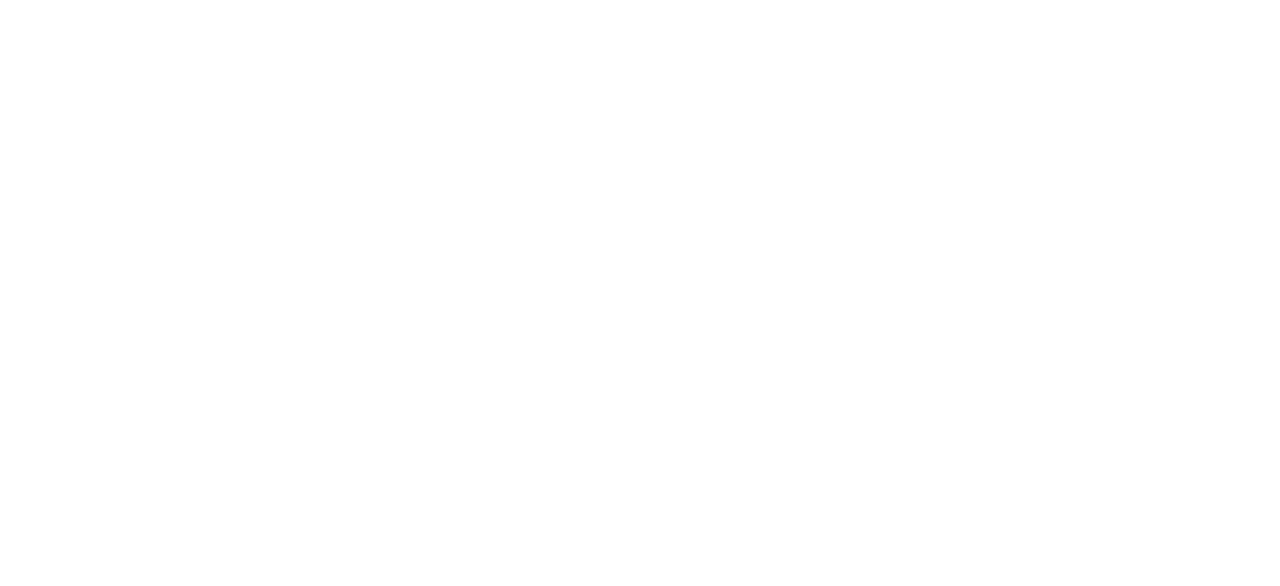
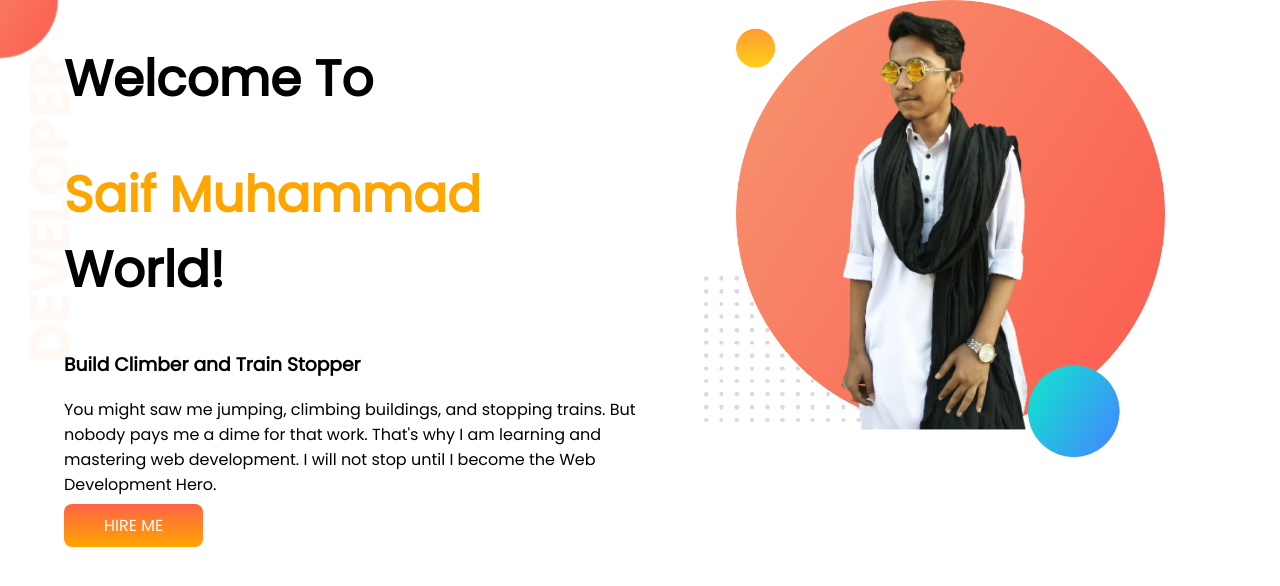
Before and after one commit to Sabbir098/Personal-Portfolio, a plain HTML site: page index.html in a window 1280 px wide. Drawn offline with Linux system fonts and the light colour scheme.

Commit message:
top-banner added

```diff
--- /dev/null
+++ b/developer-portfolio-master/style.css
@@ -0,0 +1,72 @@
+body{
+    margin: 0;
+    font-family: 'Poppins', sans-serif;
+}
+section{
+    height: 500px;
+    padding-bottom: 150px;
+}
+.top-banner{
+    background-image: url("images/top-banner.png");
+    background-repeat: no-repeat;
+}
+.half-width{
+    width:40%;
+    float: left;
+    margin-left: 5%;
+    padding-left: 2%;
+}
+h1{
+    font-size: 50px;
+}
+h1 span{
+    color: orange;
+}
+.half-width img{
+    width: 100%;
+}
+.anchor-button{
+    text-decoration: none;
+    background: linear-gradient(45deg, lightsalmon, tomato);
+    padding: 10px 40px;
+    border-radius: 5px;
+    color: white;
+    font-weight: 700;
+}
+p{
+    color: dimgray;
+}
+.dream-area{
+    background-image: url("images/dream-bg.png");
+    background-repeat: no-repeat;
+    background-position: right;
+}
+h2{
+    font-size: 40px;
+}
+.experience-area{
+    background-image: url("images/exp-bg.png");
+    background-repeat: no-repeat;
+    background-position: left;
+}
+.experience-area h3{
+    color: orange;
+}
+
+.experience-area div{
+    box-shadow: 5px 7px 40px gray;
+    height: 80%;
+}
+#full-stack{
+    border-left: 7px solid;
+    border-image: linear-gradient(180deg, lightsalmon, tomato);
+    border-image-slice: 1;
+}
+#baby-web{
+    border-left: 7px solid;
+    border-image: linear-gradient(180deg, blue, cyan);
+    border-image-slice: 1;
+}
+footer p{
+    text-align: center;
+}
--- a/index.html
+++ b/index.html
@@ -1,13 +1,34 @@
 <!DOCTYPE html>
 <html lang="en">
+
 <head>
     <meta charset="UTF-8">
     <meta http-equiv="X-UA-Compatible" content="IE=edge">
     <meta name="viewport" content="width=device-width, initial-scale=1.0">
     <title>Saif Portfolio</title>
+    <link rel="preconnect" href="https://fonts.googleapis.com">
+    <link rel="preconnect" href="https://fonts.gstatic.com" crossorigin>
+    <link href="https://fonts.googleapis.com/css2?family=Poppins&display=swap" rel="stylesheet">
     <link rel="stylesheet" href="style.css">
 </head>
+
 <body>
+    <section class="top-banner">
+        <div class="half-widht">
+            <h1>Welcome To</h1>
+            <h1><span class="orange">Saif Muhammad</span> World!</h1>
+            <h3>Build Climber and Train Stopper</h3>
+            <p>You might saw me jumping, climbing buildings, and stopping trains. But nobody pays me a dime for that
+                work.
+                That's why I am learning and mastering web development. I will not stop until I become the Web
+                Development
+                Hero.</p>
+            <a class="link-button" target="_blank" href="https://www.instagram.com/saifmuhammad64/">HIRE ME</a>
+        </div>
+        <div class="half-widht">
+            <img src="images/my-bg.png" alt="">
+        </div>
+    </section>
+</body>
 
-</body>
 </html>
--- a/style.css
+++ b/style.css
@@ -0,0 +1,32 @@
+body{
+    font-family: 'Poppins', sans-serif;
+    margin: 0;
+}
+h1{
+    font-size: 50px;
+}
+.orange{
+    color: orange;
+}
+section{
+    display: flex;
+}
+.half-widht{
+    width: 50%;
+    padding-left: 5%;
+}
+.half-widht img{
+    width: 80%;
+}
+.link-button{
+    text-decoration: none;
+    background-image: linear-gradient(tomato, orange);
+    padding: 10px 40px;
+    color: white;
+    font: weight 700px;;
+    border-radius: 8px;
+}
+  .top-banner{
+    background-image: url(images/top-banner.png);
+    background-repeat: no-repeat;
+}
```
Also changed, not shown: developer-portfolio-master/index.html (added, +52 -0 lines), developer-portfolio-master/images/dream-bg.png (added), developer-portfolio-master/images/exp-bg.png (added), developer-portfolio-master/images/jhankar.png (added), developer-portfolio-master/images/jhankar2.png (added), developer-portfolio-master/images/my-bg.png (added), developer-portfolio-master/images/my-bg2.png (added), developer-portfolio-master/images/top-banner.png (added), images/dream-bg.png (added), images/exp-bg.png (added), images/jhankar.png (added), images/jhankar2.png (added), images/my-bg.png (added), images/my-bg2.png (added), 1 more files, 1 other file.
